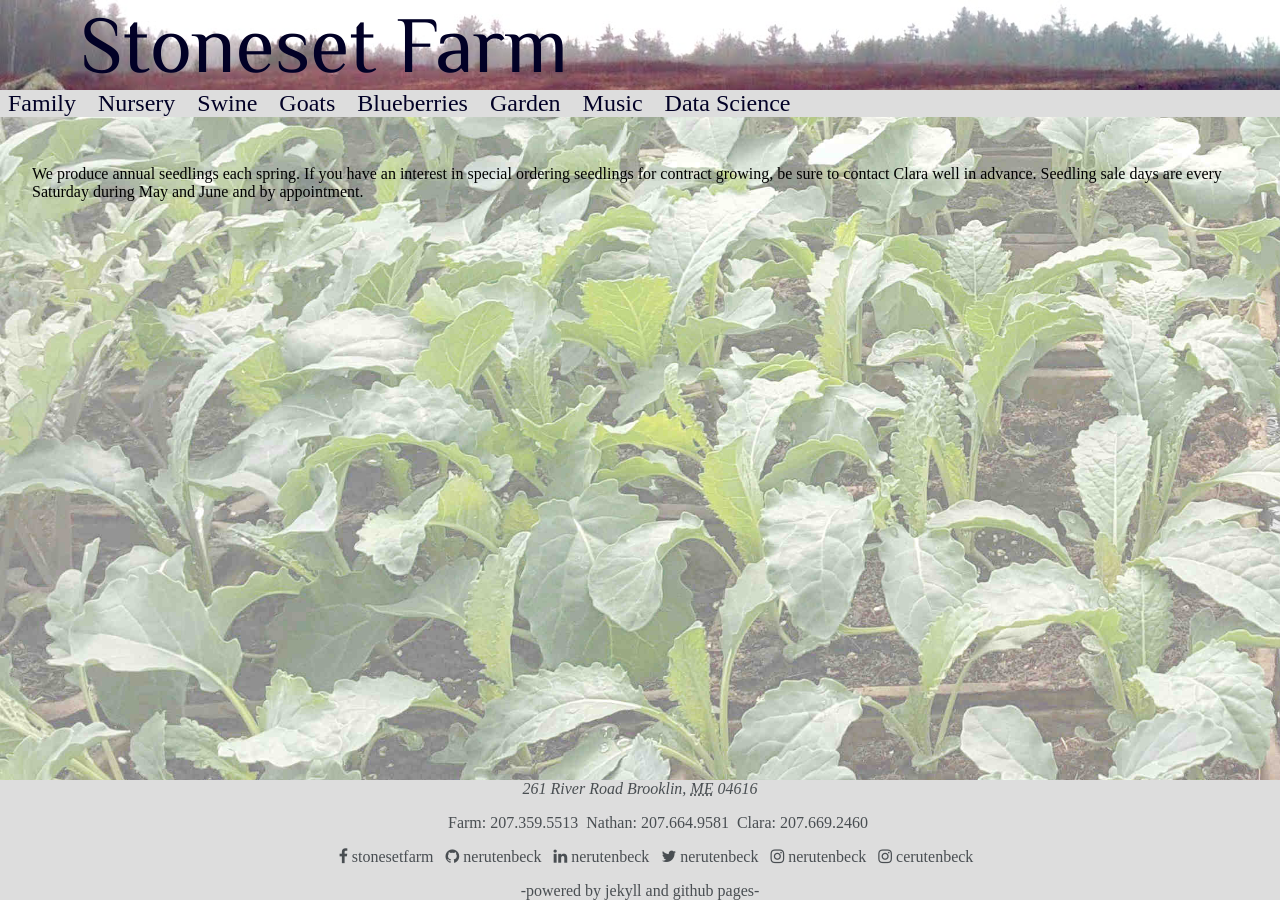
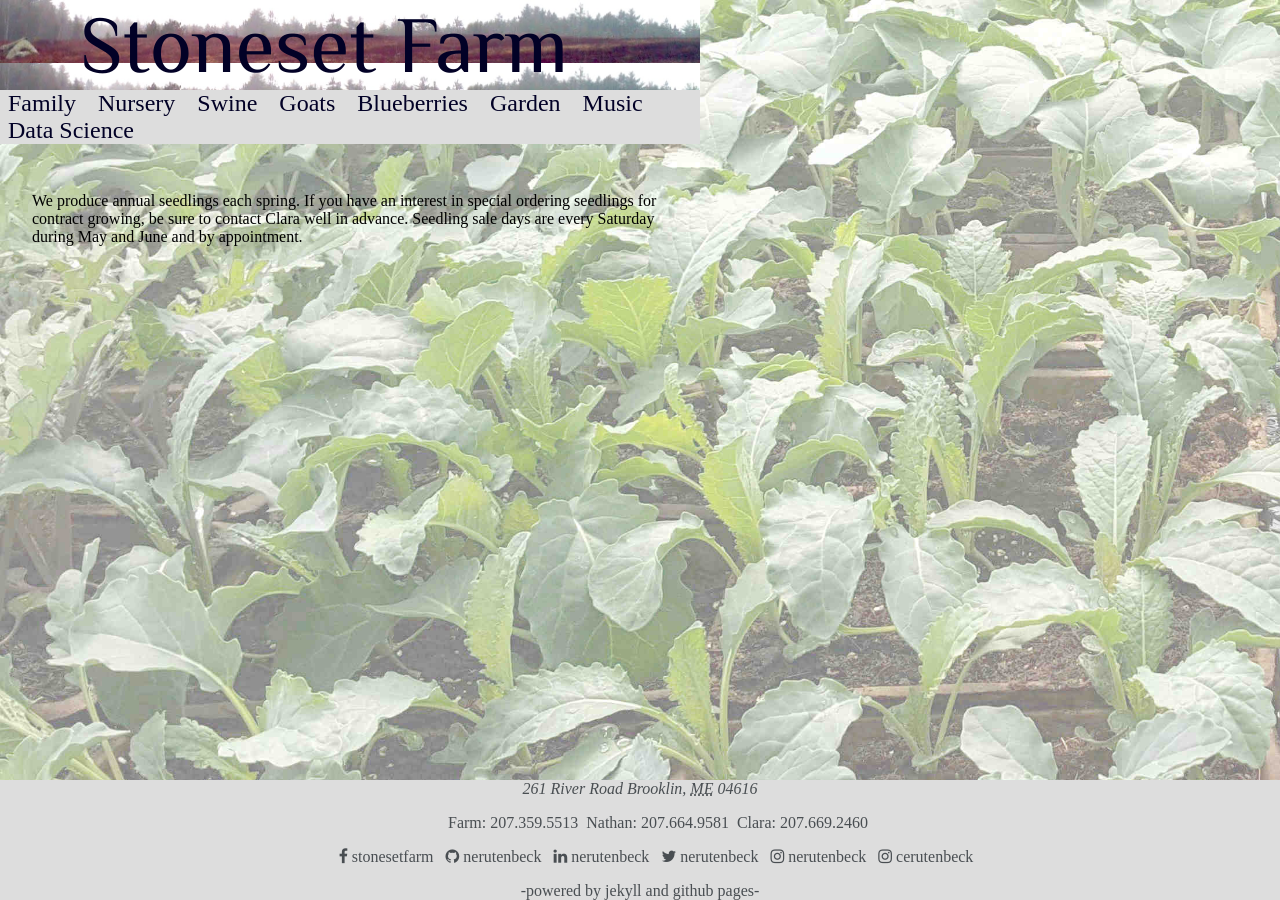
Before and after one commit to stonesetfarm/stonesetfarm.github.io, a Jekyll site: the page built from _pages/02_nursery.md, in a window 1280 px wide. Built offline with Jekyll 4.4.1, drawn with Linux system fonts in a browser that asks for light colours; nearby versions of some CDN libraries; some web fonts are replaced.

Commit message:
try contingent screen size

```diff
--- a/_sass/_base.scss
+++ b/_sass/_base.scss
@@ -5,10 +5,18 @@ a {
 }
 
 body {
-    margin: 0;
-    padding: 0;
-    background-repeat: no-repeat;
-    background-size: cover;
+    max-width: 700px;
+    padding: 12px;
+    padding-bottom:0;
+}
+
+@media only screen and (min-width: 480px) {
+    body {
+        margin: 0;
+        padding: 0;
+        background-repeat: no-repeat;
+        background-size: cover;
+    }
 }
 
 // Masthead //
```
Also changed, not shown: Gemfile.lock.
